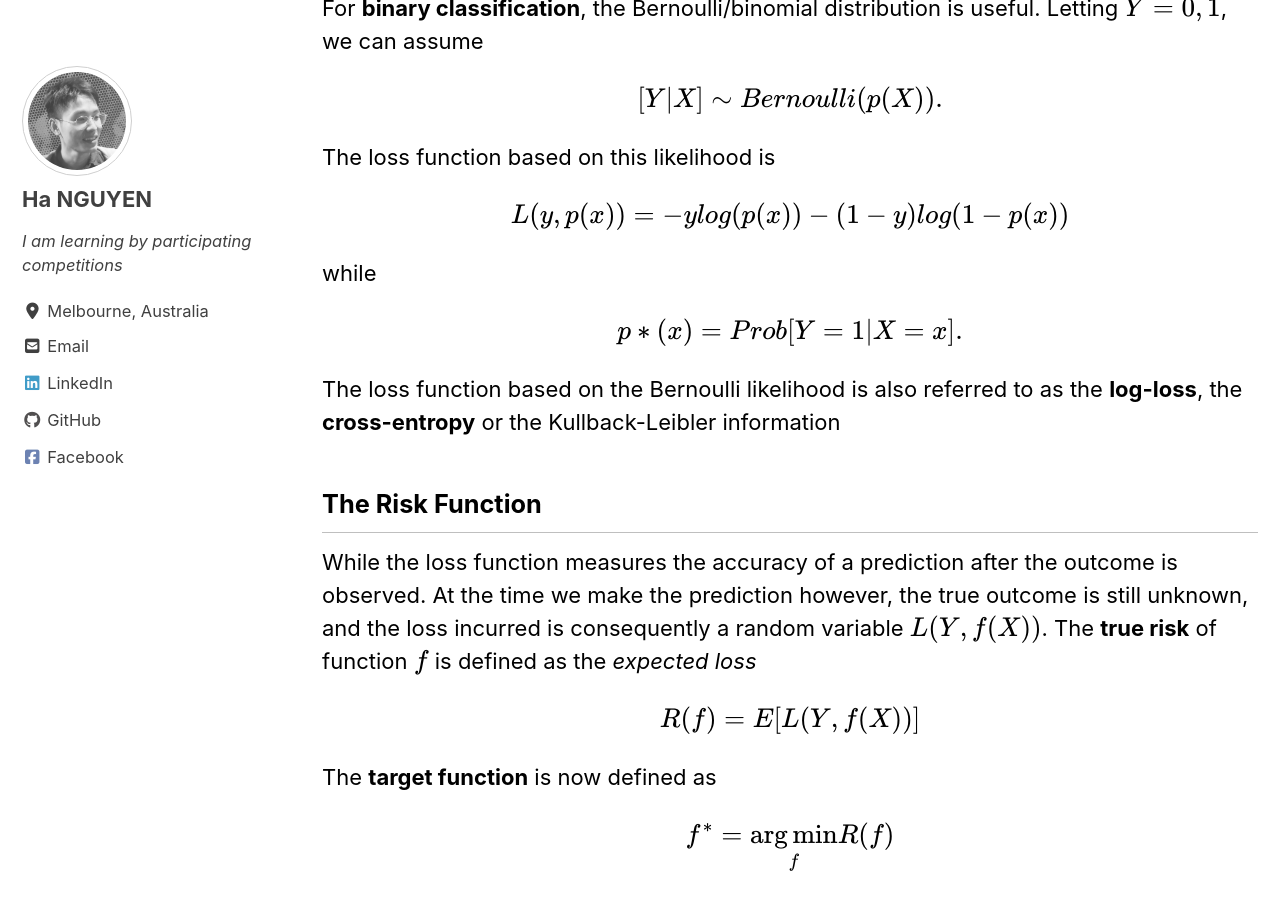
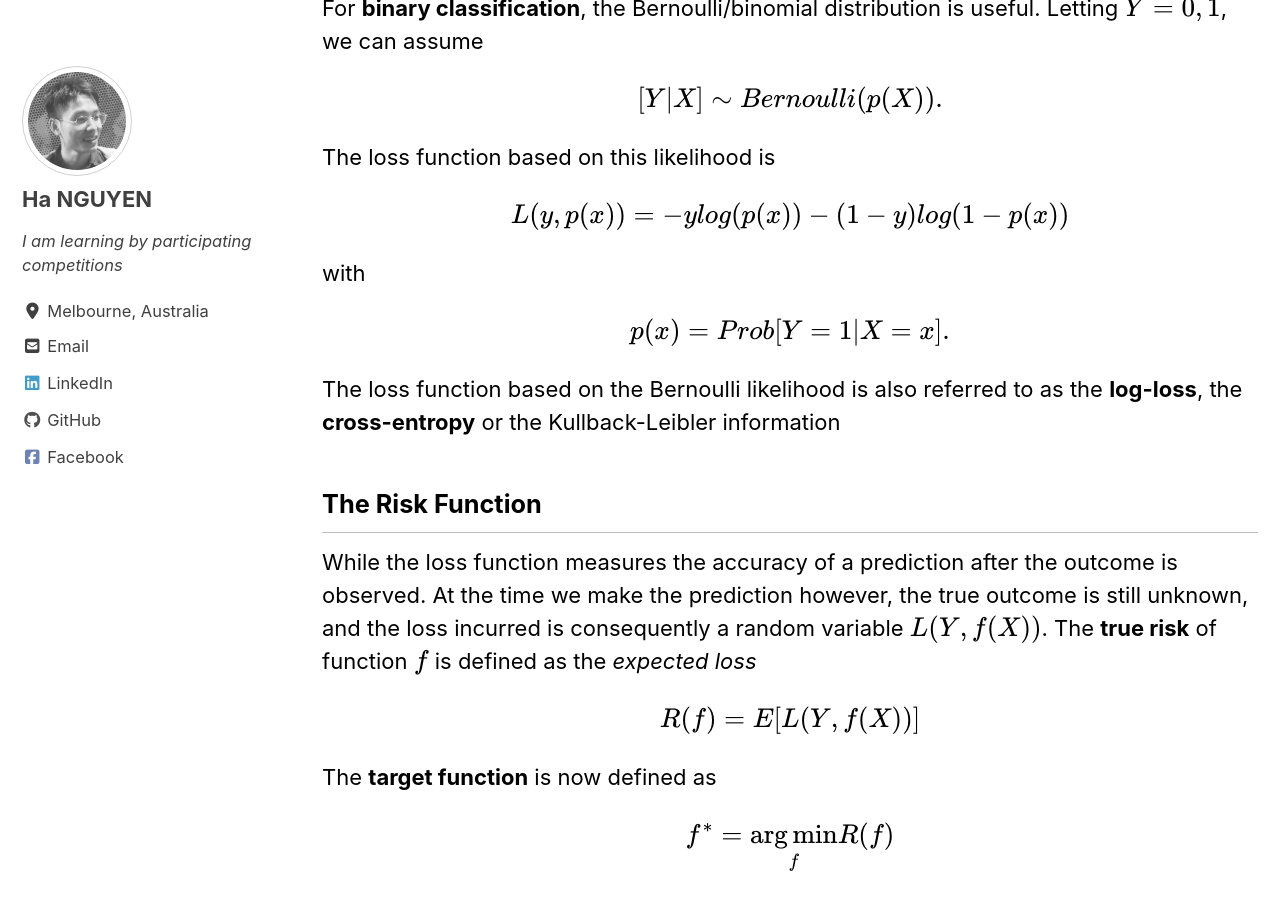
Before and after one commit to datasciblog/datasciblog.github.io, a Jekyll site: the page built from _posts/2020-02-26-tree-boosting-03.md, in a window 1280 px wide and 900 px high, scrolled down 2266 px. Built offline with Jekyll 4.4.1, drawn with Linux system fonts in a browser that asks for light colours; cached includes are drawn as plain includes; nearby versions of some CDN libraries; formulas are drawn with MathJax 3.

Commit message:
Update 2020-02-26-tree-boosting-03.md

```diff
--- a/_posts/2020-02-26-tree-boosting-03.md
+++ b/_posts/2020-02-26-tree-boosting-03.md
@@ -62,9 +62,9 @@ The loss function based on this likelihood is
 
 $$L(y, p(x)) = −y log(p(x)) − (1 − y) log(1 − p(x))$$
 
-while
+with
 
-$$p∗(x) = Prob[Y = 1|X = x].$$
+$$p(x) = Prob[Y = 1|X = x].$$
 
 The loss function based on the Bernoulli likelihood is also referred to as the **log-loss**, the **cross-entropy** or the Kullback-Leibler information
 
```
